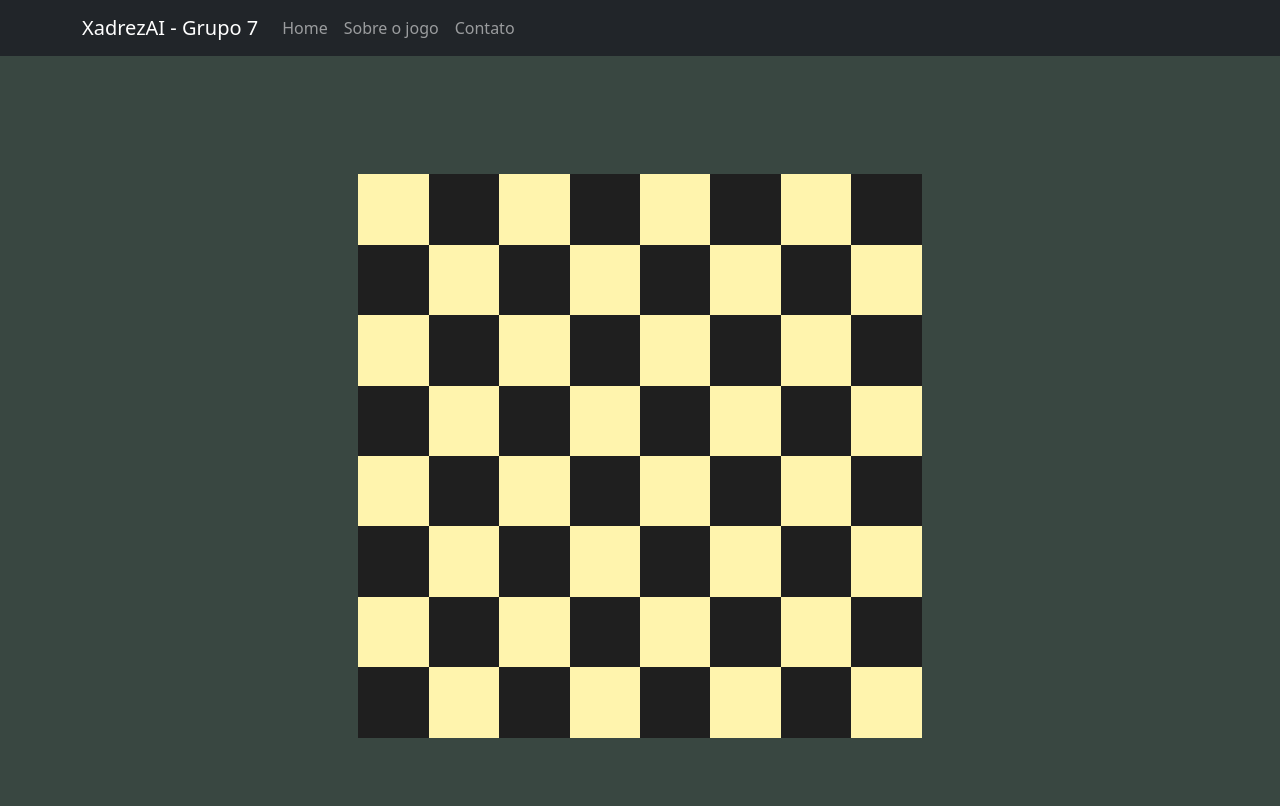
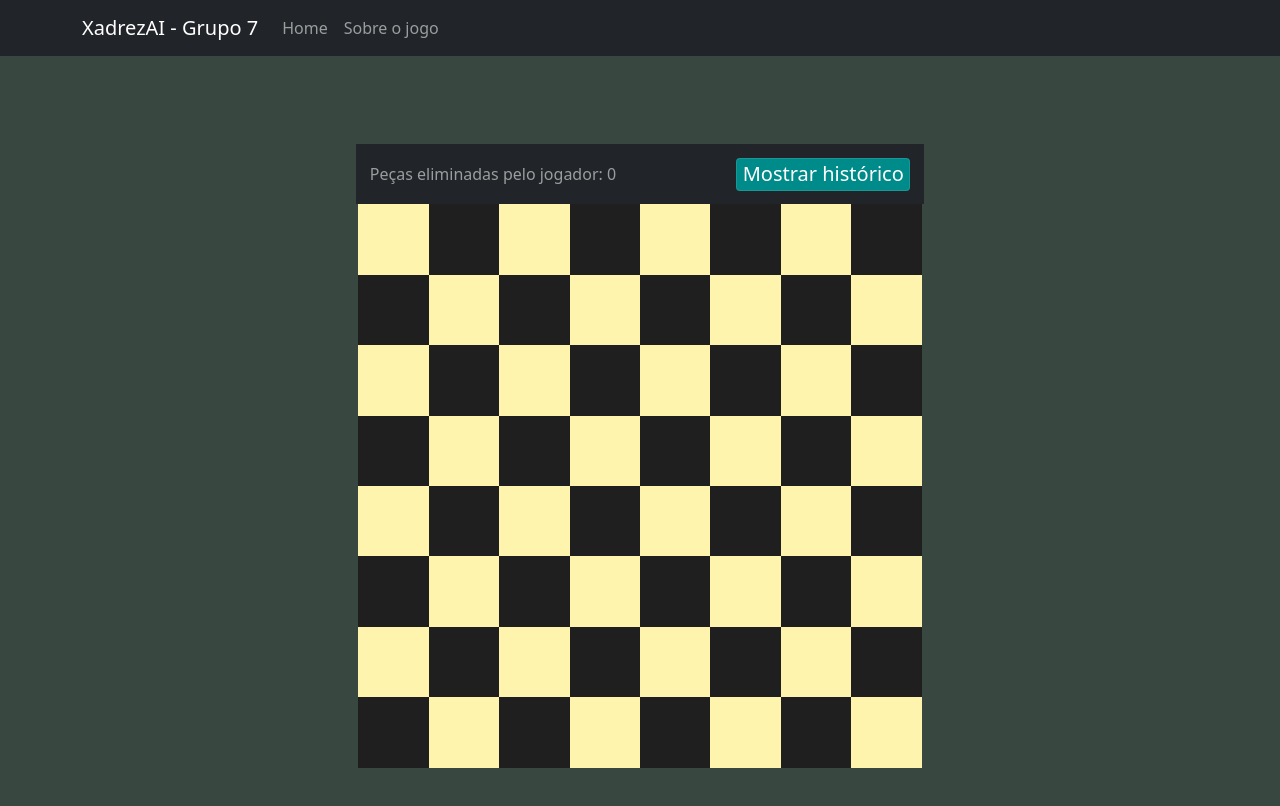
Before and after one commit to ThiagoMozart/chess-game, a React (Create React App) app: page / in a window 1280 px wide. Shown: the top 806 px of the page. Built offline with nearby package versions, Linux system fonts and the light colour scheme.

Commit message:
Adicionado barra de informações e inicio do histórico

```diff
--- /dev/null
+++ b/src/components/InformationBar.jsx
@@ -0,0 +1,27 @@
+import './styles/InformationBar.css';
+import { Navbar, Container, Offcanvas } from 'react-bootstrap';
+import { useState } from 'react';
+
+function InformationBar() {
+  const deathCount = useState(0);
+  return (
+    <Navbar variant='dark' className='informationContent' bg="dark" expand={false}>
+      <Container fluid>
+        <Navbar.Text>Peças eliminadas pelo jogador: {deathCount}</Navbar.Text>
+        <Navbar.Toggle className='historyButton'>Mostrar histórico</Navbar.Toggle>
+        <Navbar.Offcanvas
+          placement="end"
+        >
+          <Offcanvas.Header closeButton>
+            <Offcanvas.Title>Histórico</Offcanvas.Title>
+          </Offcanvas.Header>
+          <Offcanvas.Body>
+            Lorem ipsum dolor sit, amet consectetur adipisicing elit. Ex commodi quas dolor possimus delectus. Ad, dicta nemo sit iusto quia esse perspiciatis, assumenda, magnam molestiae harum ipsum fuga ex unde!
+          </Offcanvas.Body>
+        </Navbar.Offcanvas>
+      </Container>
+    </Navbar>
+  );
+}
+
+export default InformationBar;
--- a/src/components/Menu.jsx
+++ b/src/components/Menu.jsx
@@ -8,7 +8,6 @@ function Menu() {
           <Nav className="me-auto">
             <Nav.Link href="#home">Home</Nav.Link>
             <Nav.Link href="#game">Sobre o jogo</Nav.Link>
-            <Nav.Link href="#contact">Contato</Nav.Link>
           </Nav>
         </Container>
       </Navbar>
--- a/src/components/styles/Chessboard.css
+++ b/src/components/styles/Chessboard.css
@@ -6,8 +6,8 @@
 
 #chessboard {
     display: grid;
-    grid-template-columns: repeat(8, minmax(50px, 5.5vw));
-    grid-template-rows: repeat(8, minmax(50px, 5.5vw));
+    grid-template-columns: repeat(8, minmax(40px, 5.5vw));
+    grid-template-rows: repeat(8, minmax(40px, 5.5vw));
 }
 
 #chessboard .black-square {
--- /dev/null
+++ b/src/components/styles/InformationBar.css
@@ -0,0 +1,11 @@
+.informationContent {
+    width: 44.4%;
+    min-width: 320px !important;
+    border: 2px solid;
+}
+
+.historyButton {
+    color: white !important;
+    background-color: darkcyan !important;
+    padding: 1% !important;
+}
--- a/src/views/App.js
+++ b/src/views/App.js
@@ -1,5 +1,6 @@
 import Menu from '../components/Menu';
 import Chessboard from '../components/Chessboard';
+import InformationBar from '../components/InformationBar';
 import './App.css';
 
 function App() {
@@ -7,6 +8,7 @@ function App() {
     <div>
       <Menu />
       <div className="chessContent">
+        <InformationBar />
         <Chessboard />
       </div>
     </div>
```
Also changed, not shown: src/views/App.css (line endings or trailing spaces).
